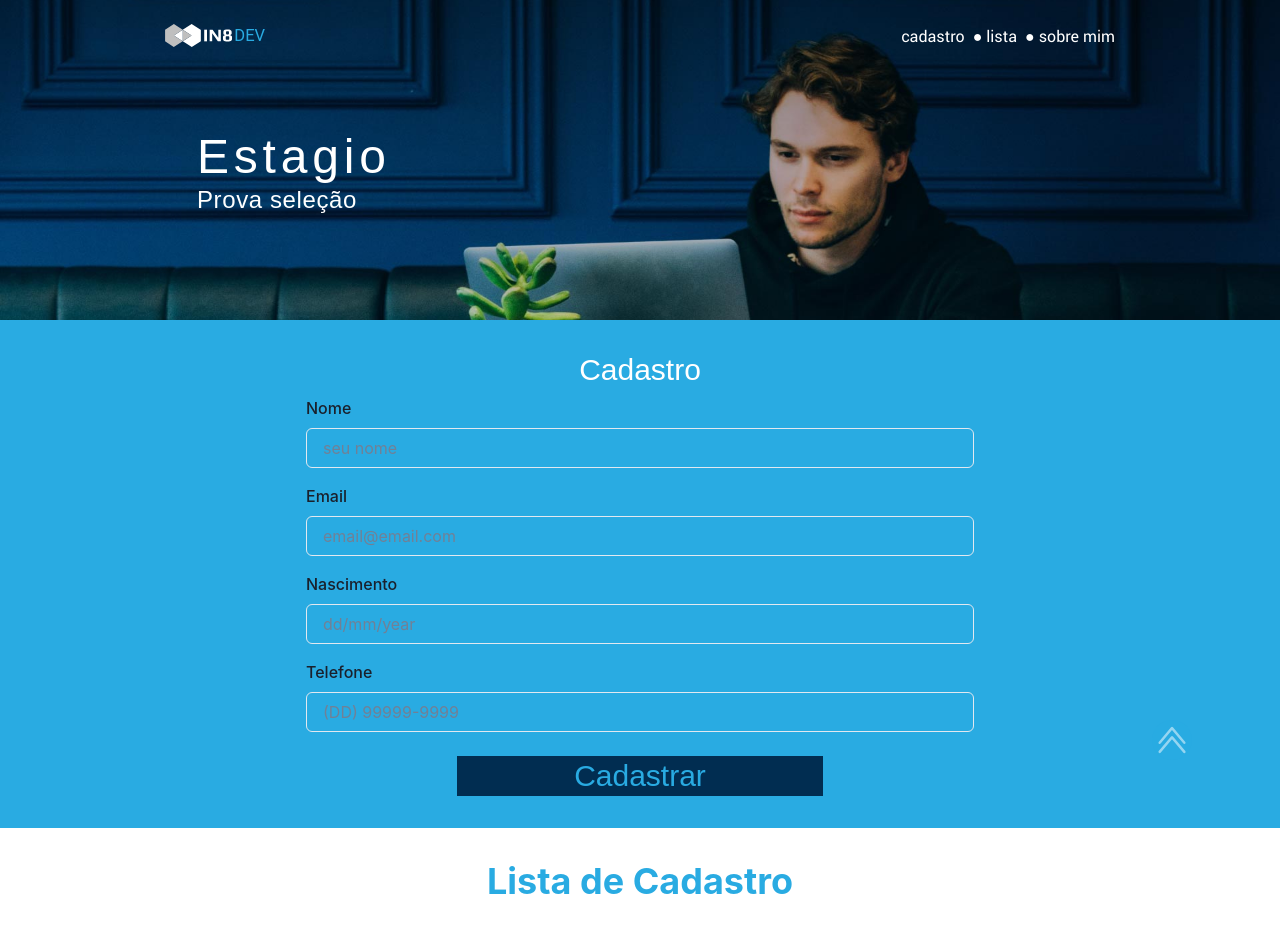
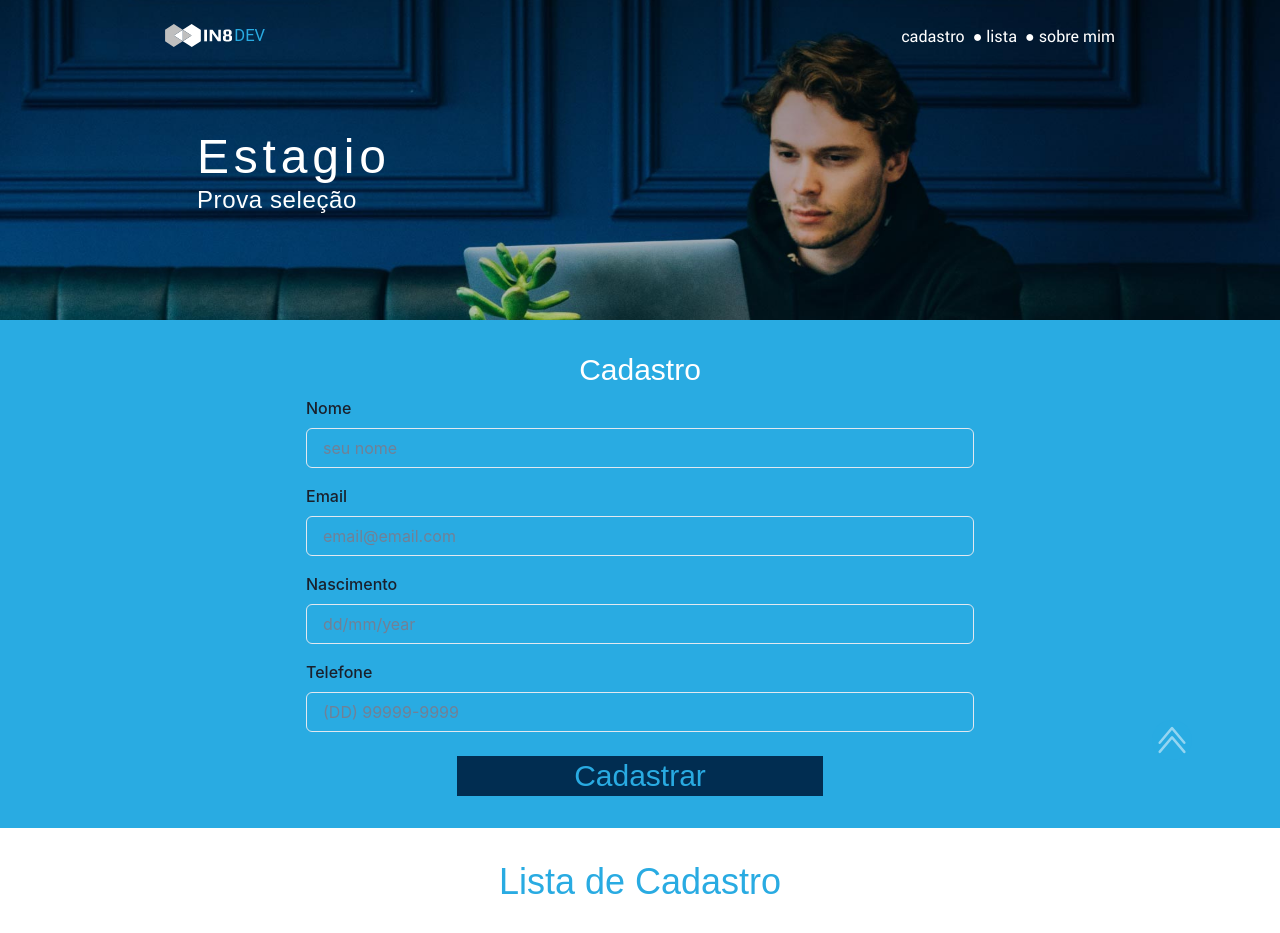
Before and after one commit to vzsoares/in8-web-app, a React (Create React App) app: page / in a window 1280 px wide. Shown: the top 933 px of the page. Built offline with nearby package versions, Linux system fonts and the light colour scheme; no server answers.

Commit message:
enh:tabs display

```diff
--- a/src/components/RegisteredTable.tsx
+++ b/src/components/RegisteredTable.tsx
@@ -26,7 +26,13 @@ export default function RegisteredList() {
 
   return (
     <Box>
-      <Heading mb='2rem' textAlign='center' color='#29abe2'>
+      <Heading
+        mb='2rem'
+        textAlign='center'
+        color='#29abe2'
+        fontFamily='HelveticaUltraLt'
+        fontWeight='thin'
+      >
         Lista de Cadastro
       </Heading>
       <TableContainer>
@@ -48,18 +54,22 @@ export default function RegisteredList() {
                 return (
                   <TabPanel>
                     <Flex flexDir='column' gap='5'>
-                      <Text borderBottom='1px solid #29abe2'>
-                        Nome <span style={{ color: "#808080" }}>{name}</span>
-                      </Text>
-                      <Text borderBottom='1px solid #29abe2'>
-                        Email <span style={{ color: "#808080" }}>{email}</span>
-                      </Text>
-                      <Text borderBottom='1px solid #29abe2' color='#012d51'>
-                        Nasc. <span style={{ color: "#808080" }}>{birth}</span>
-                      </Text>
-                      <Text borderBottom='1px solid #29abe2'>
-                        Tel <span style={{ color: "#808080" }}>{number}</span>
-                      </Text>
+                      <Flex borderBottom='1px solid #29abe2'>
+                        <Text w='50px'>Nome</Text>
+                        <Text color='#808080'>{name}</Text>
+                      </Flex>
+                      <Flex borderBottom='1px solid #29abe2'>
+                        <Text w='50px'>Email</Text>
+                        <Text color='#808080'>{email}</Text>
+                      </Flex>
+                      <Flex borderBottom='1px solid #29abe2'>
+                        <Text w='50px'>Nasc.</Text>
+                        <Text color='#808080'>{birth}</Text>
+                      </Flex>
+                      <Flex borderBottom='1px solid #29abe2'>
+                        <Text w='50px'>tel</Text>
+                        <Text color='#808080'>{number}</Text>
+                      </Flex>
                     </Flex>
                   </TabPanel>
                 );
```
